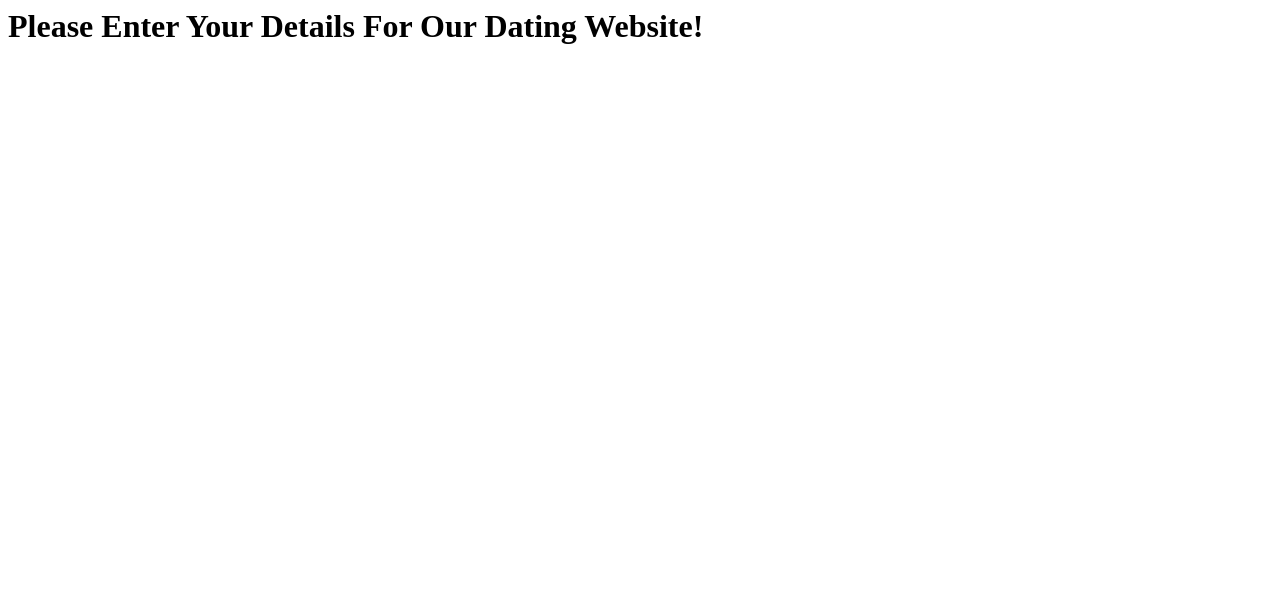
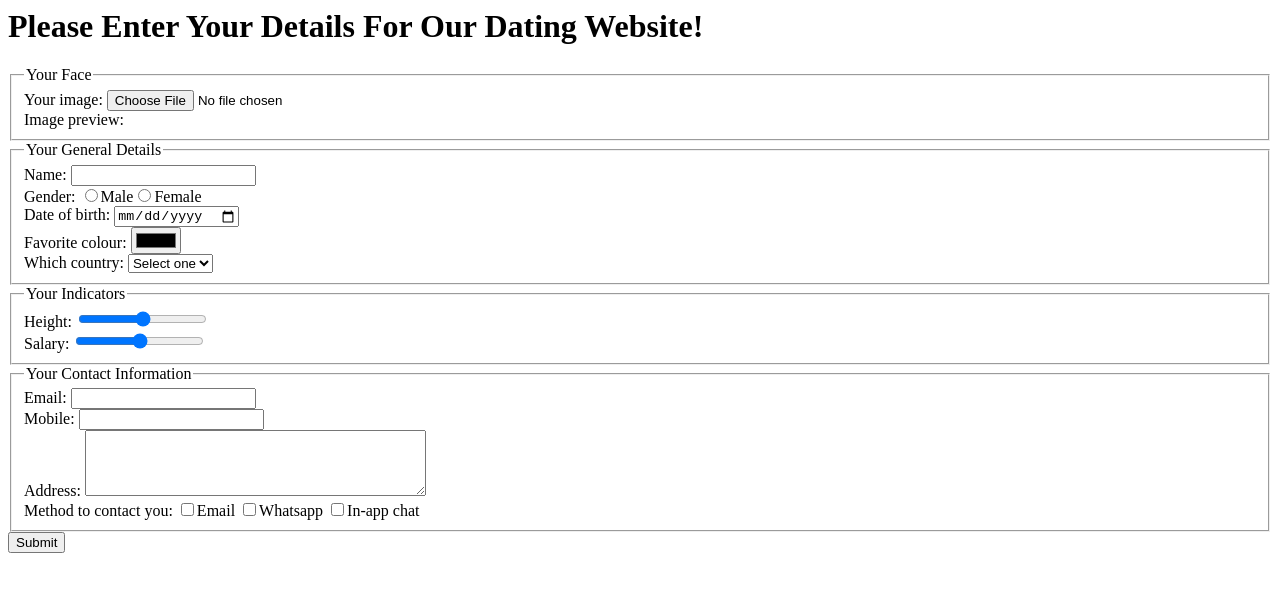
Before and after one commit to jorgeruvalcaba/fullstackspecial, a plain HTML site: page html+css/part1.html in a window 1280 px wide. Drawn offline with Linux system fonts and the light colour scheme.

Commit message:
part1 finished

```diff
--- a/html+css/part1.html
+++ b/html+css/part1.html
@@ -1,10 +1,44 @@
 <html>
   <head>
     <title>Dating Website</title>
+    <meta charset="UTF-8">
   </head>
   <body>
     <h1>Please Enter Your Details For Our Dating Website!</h1>
     <form action="http://ihome.ust.hk/~rossiter/cgi-bin/show_everything.php" method="post" enctype="multipart/form-data">
+      <fieldset>
+        <legend>Your Face</legend>
+          <label for="avatar">Your image:</label> <input type="file" id="avatar"><br>
+          <label for="preview">Image preview:</label> <img id="preview" src="" alt="" /><br>
+      </fieldset>
+      <fieldset>
+        <legend>Your General Details</legend>
+          <label for="username">Name:</label> <input type="text" id="username" required><br>
+          <label for="gender">Gender:</label> <input type="radio" id="gender" name="gender" value="male" required>Male<input type="radio" name="gender" value="female" required>Female<br>
+          <label for="dateofbirth">Date of birth:</label> <input type="date" id="dateofbirth" name="dateofbirth"><br>
+          <label for="color">Favorite colour:</label> <input type="color" id="color" name="color"><br>
+          <label for="country">Which country:</label> <select id="country">
+                          <option value="none">Select one</option>
+                          <option value="mex">México</option>
+                          <option value="usa">USA</option>
+                          <option value="canada">Canada</option>
+                          <option value="spain">Spain</option>
+                          <option value="jp">Japan</option>
+                        </select>
+      </fieldset>
+      <fieldset>
+        <legend>Your Indicators</legend>
+          <label for="height">Height:</label> <input type="range" id="height" min="0" max="100"><br>
+          <label for="salary">Salary:</label> <input type="range" id="salary" min="0" max="100"><br>
+      </fieldset>
+      <fieldset>
+        <legend>Your Contact Information</legend>
+        <label for="email">Email:</label> <input type="email" id="email" required><br>
+        <label for="mobile">Mobile:</label> <input type="tel" id="mobile" required><br>
+        <label for="address">Address:</label> <textarea name="address" id="address" rows="4" cols="40"></textarea><br>
+        <label for="contact">Method to contact you:</label> <input type="checkbox" id="contact" name="contact" value="email">Email <input type="checkbox" id="contact" name="contact" value="whatsapp">Whatsapp <input type="checkbox" id="contact" name="contact" value="inapp">In-app chat
+      </fieldset>
+      <input type="submit">
     </form>
   </body>
 </html>
```
